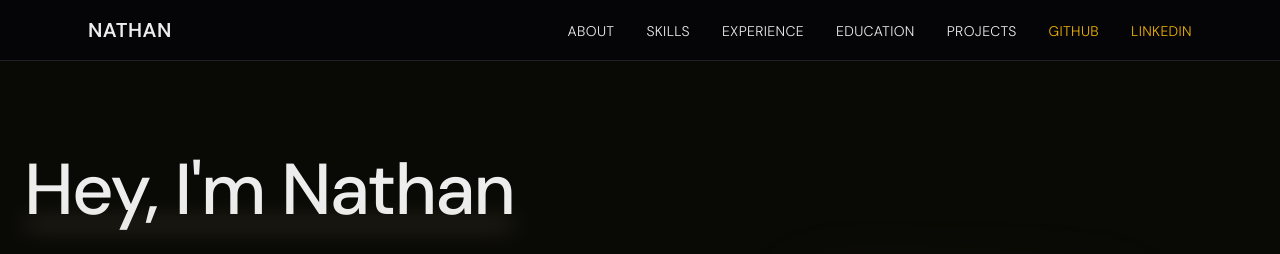
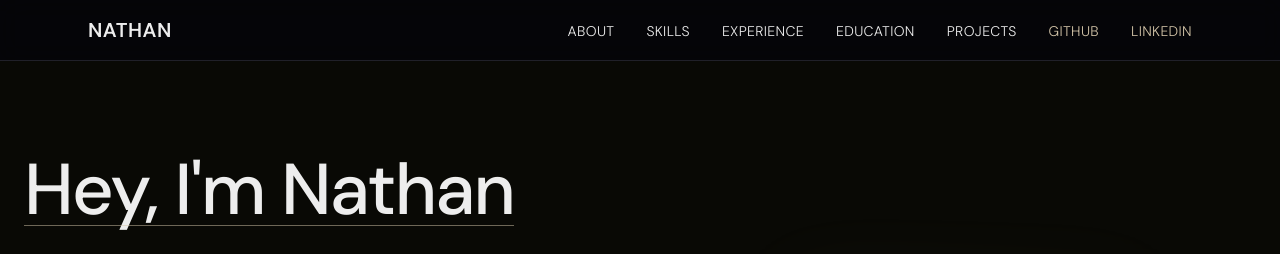
Before and after one commit to naethun/portfolio, a Next.js app: page / in a window 1280 px wide. Shown: the top 254 px of the page. Built offline with nearby package versions, Linux system fonts and the light colour scheme.

Commit message:
Update color styles in Hero and Navigation components

```diff
--- a/components/Hero.tsx
+++ b/components/Hero.tsx
@@ -35,7 +35,7 @@ export default function Hero({ bio }: HeroProps) {
               <span className="inline-block relative">
                 Hey, I'm {bio.name}
                 <span
-                  className="absolute bottom-0 left-0 w-full h-1 bg-[#d4c5a9] opacity-50 blur-md"
+                  className="absolute bottom-0 left-0 w-full h-0.25 bg-[#d4c5a9] opacity-50"
                   aria-hidden="true"
                 />
               </span>
--- a/components/Navigation.tsx
+++ b/components/Navigation.tsx
@@ -48,7 +48,7 @@ export default function Navigation() {
                 href={Bio.github}
                 target="_blank"
                 rel="noopener noreferrer"
-                className="text-sm font-display text-yellow-500 tracking-wide hover:text-[#d4c5a9] transition-colors"
+                className="text-sm font-display text-[#d4c5a9] tracking-wide hover:text-white transition-colors"
                 aria-label="GitHub Profile"
               >
                 GITHUB
@@ -59,7 +59,7 @@ export default function Navigation() {
                 href={Bio.linkedin}
                 target="_blank"
                 rel="noopener noreferrer"
-                className="text-sm font-display text-yellow-500 tracking-wide hover:text-[#d4c5a9] transition-colors"
+                className="text-sm font-display text-[#d4c5a9] tracking-wide hover:text-white transition-colors"
                 aria-label="LinkedIn Profile"
               >
                 LINKEDIN
```
